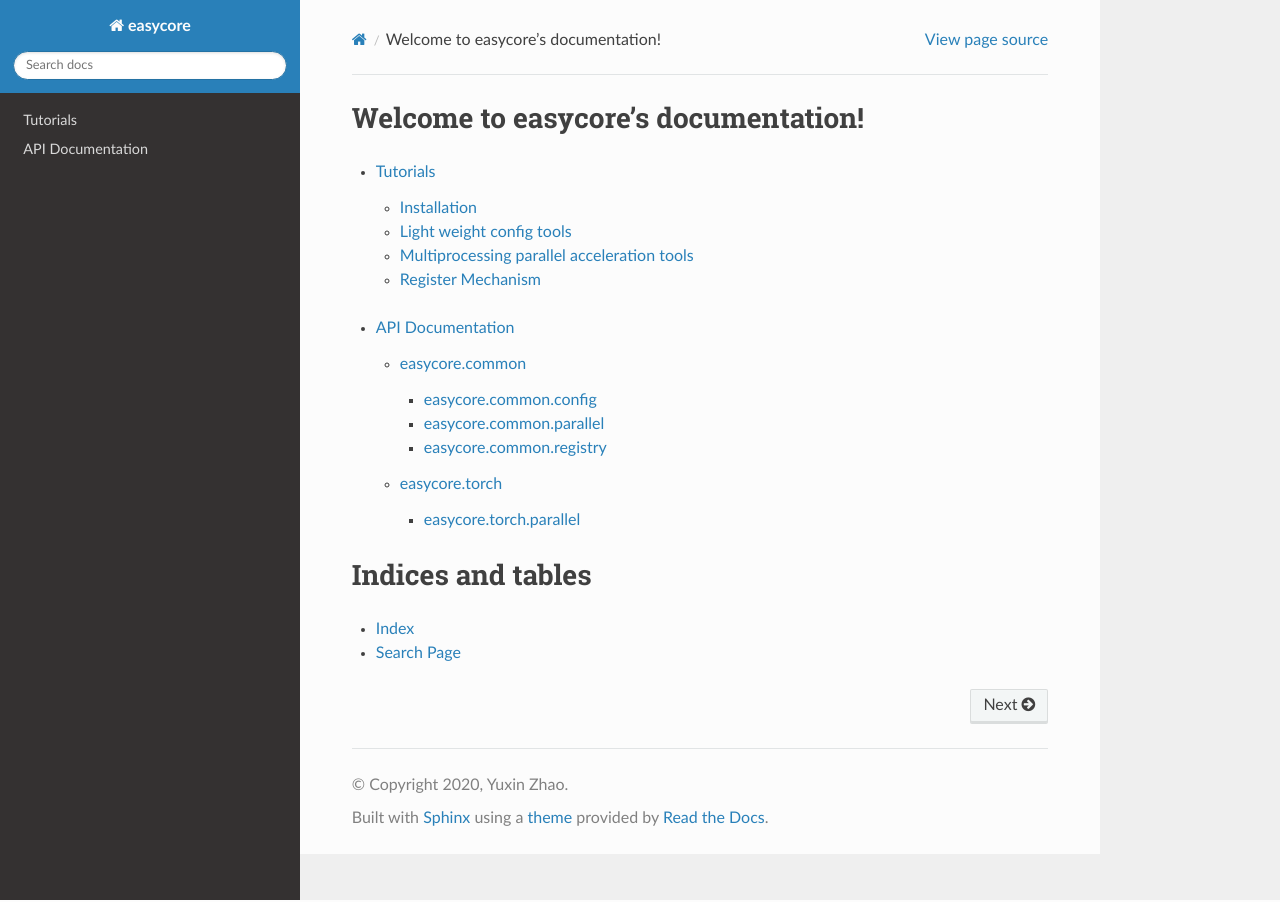
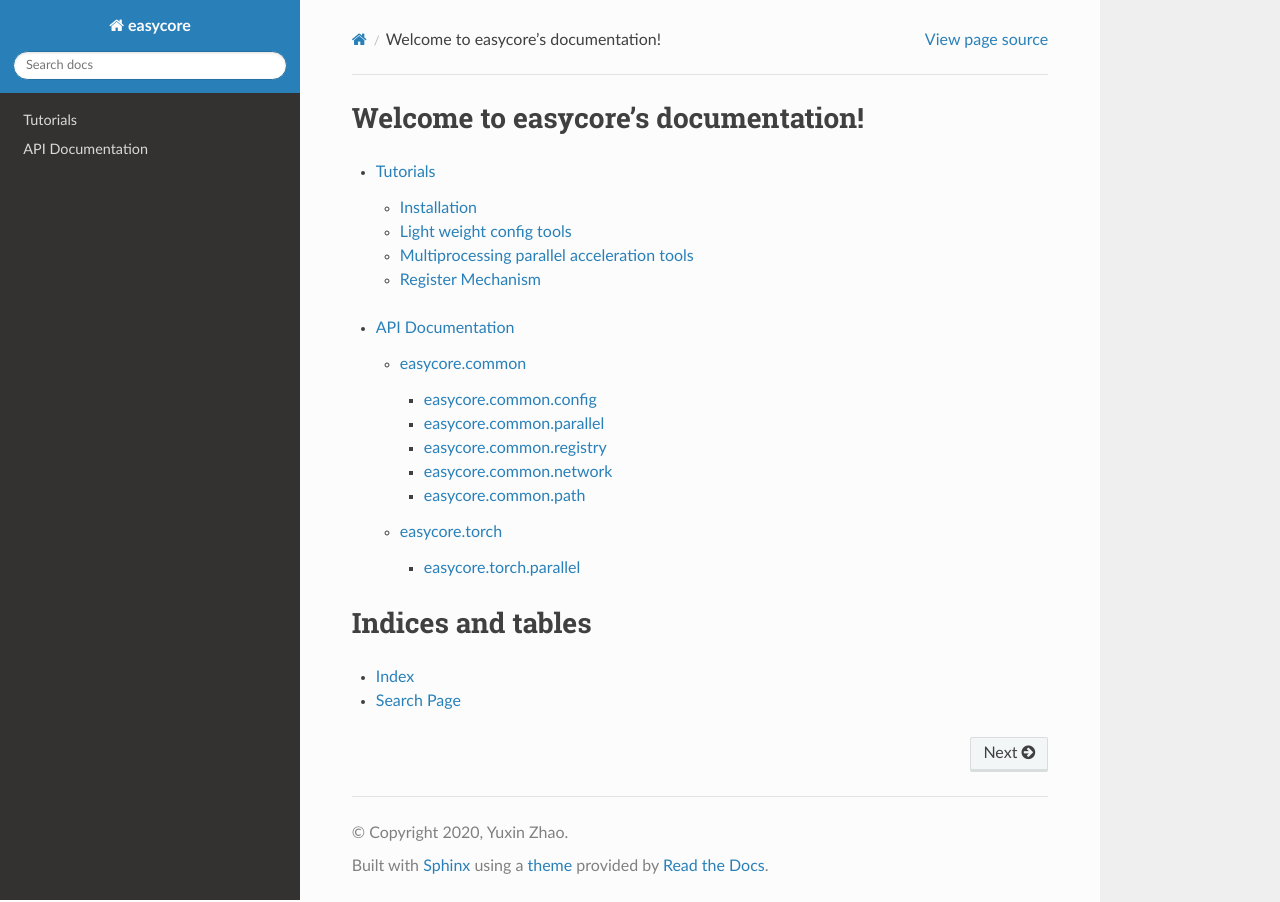
Before and after one commit to YuxinZhaozyx/easycore, a Sphinx documentation site: the page built from docs/source/index.rst, in a window 1280 px wide. Built offline with Sphinx 7.4.7 and the Read the Docs theme 2.0.0, drawn with Linux system fonts in a browser that asks for light colours.

Commit message:
docs: add network and path package API docs

```diff
--- /dev/null
+++ b/docs/source/modules/easycore.common.network.rst
@@ -0,0 +1,9 @@
+easycore.common.network
+=======================
+
+
+.. automodule:: easycore.common.network
+   :members:
+   :undoc-members:
+   :show-inheritance:
+   :inherited-members:
--- /dev/null
+++ b/docs/source/modules/easycore.common.path.rst
@@ -0,0 +1,9 @@
+easycore.common.path
+====================
+
+
+.. automodule:: easycore.common.path
+   :members:
+   :undoc-members:
+   :show-inheritance:
+   :inherited-members:
--- a/docs/source/modules/easycore.common.rst
+++ b/docs/source/modules/easycore.common.rst
@@ -7,6 +7,8 @@ easycore.common
    easycore.common.config
    easycore.common.parallel
    easycore.common.registry
+   easycore.common.network
+   easycore.common.path
 
 
 
```
